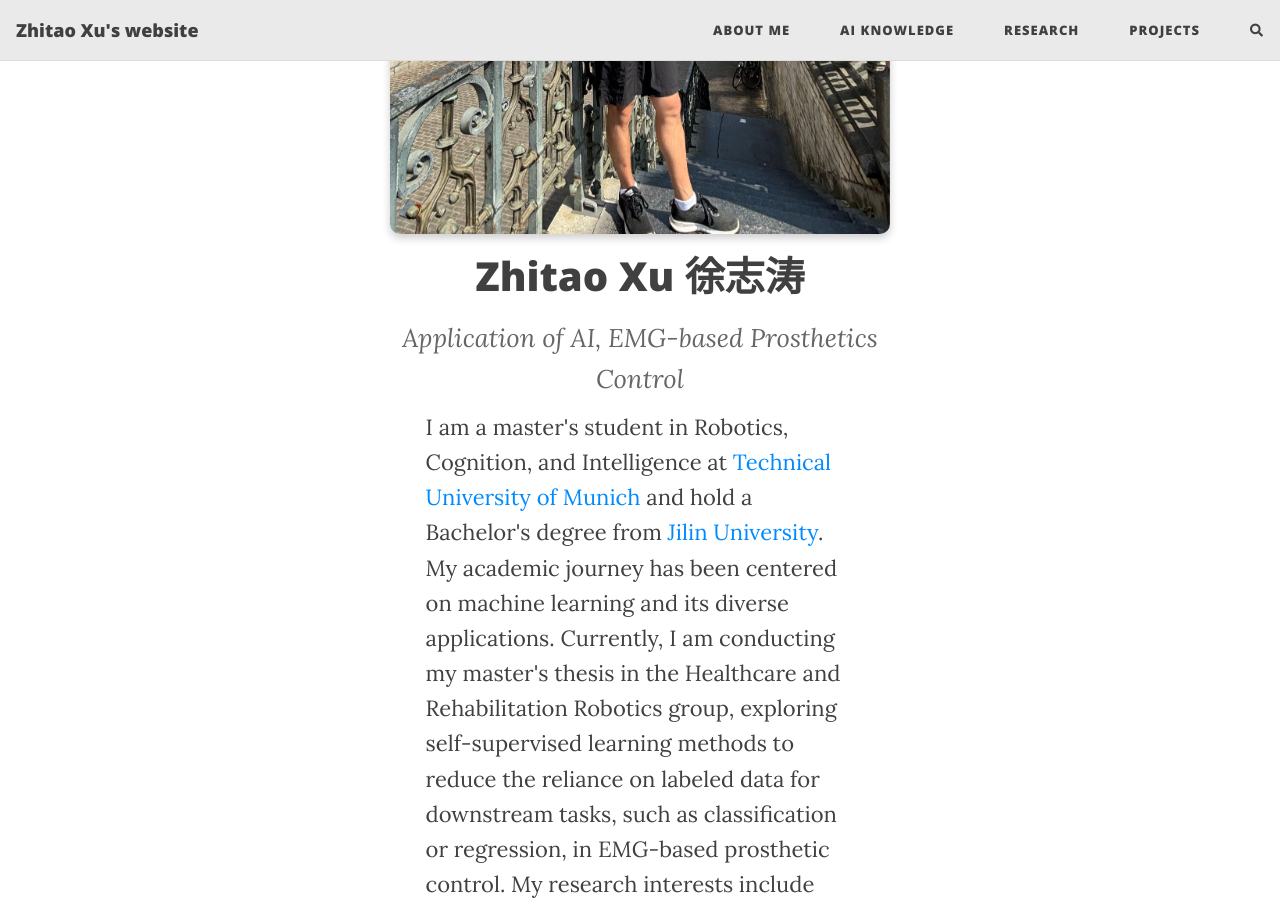
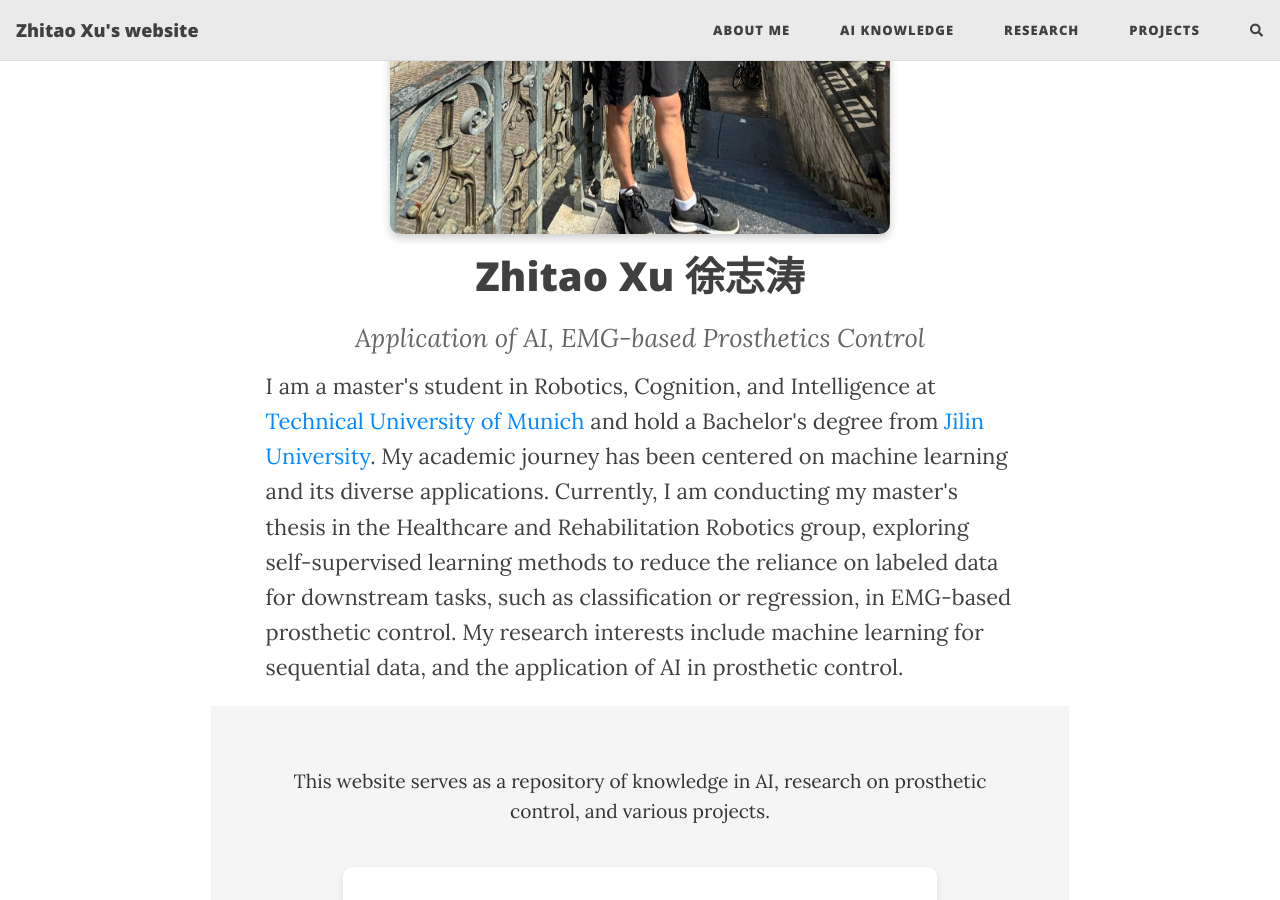
Before and after one commit to HerrXu01/herrxu01.github.io, a Jekyll site: the page built from index.html, in a window 1280 px wide and 900 px high, scrolled down 693 px. Built offline with Jekyll 4.4.1, drawn with Linux system fonts in a browser that asks for light colours; the list of posts is cut into pages by our own code; comment, search, counter and statistics services are not loaded.

Commit message:
adjust summary width

```diff
--- a/_layouts/page.html
+++ b/_layouts/page.html
@@ -4,10 +4,10 @@
 
 {% include header.html type="page" %}
 
-<!-- 调整宽度为更窄的比例 -->
-<div class="{% if page.full-width %} col {% else %} col-xl-8 offset-xl-2 col-lg-10 offset-lg-1 col-md-12 {% endif %}">
+<!-- 调整宽度为适中比例，稍微比之前宽一些 -->
+<div class="{% if page.full-width %} col {% else %} col-xl-10 offset-xl-1 col-lg-11 offset-lg-0 col-md-12 {% endif %}">
   <div class="row">
-    <div class="{% if page.full-width %} col {% else %} col-xl-8 offset-xl-2 col-lg-10 offset-lg-1 {% endif %}">
+    <div class="{% if page.full-width %} col {% else %} col-xl-10 offset-xl-1 col-lg-11 offset-lg-0 {% endif %}">
 
       {% if page.before-content %}
         <div class="before-content">
```
